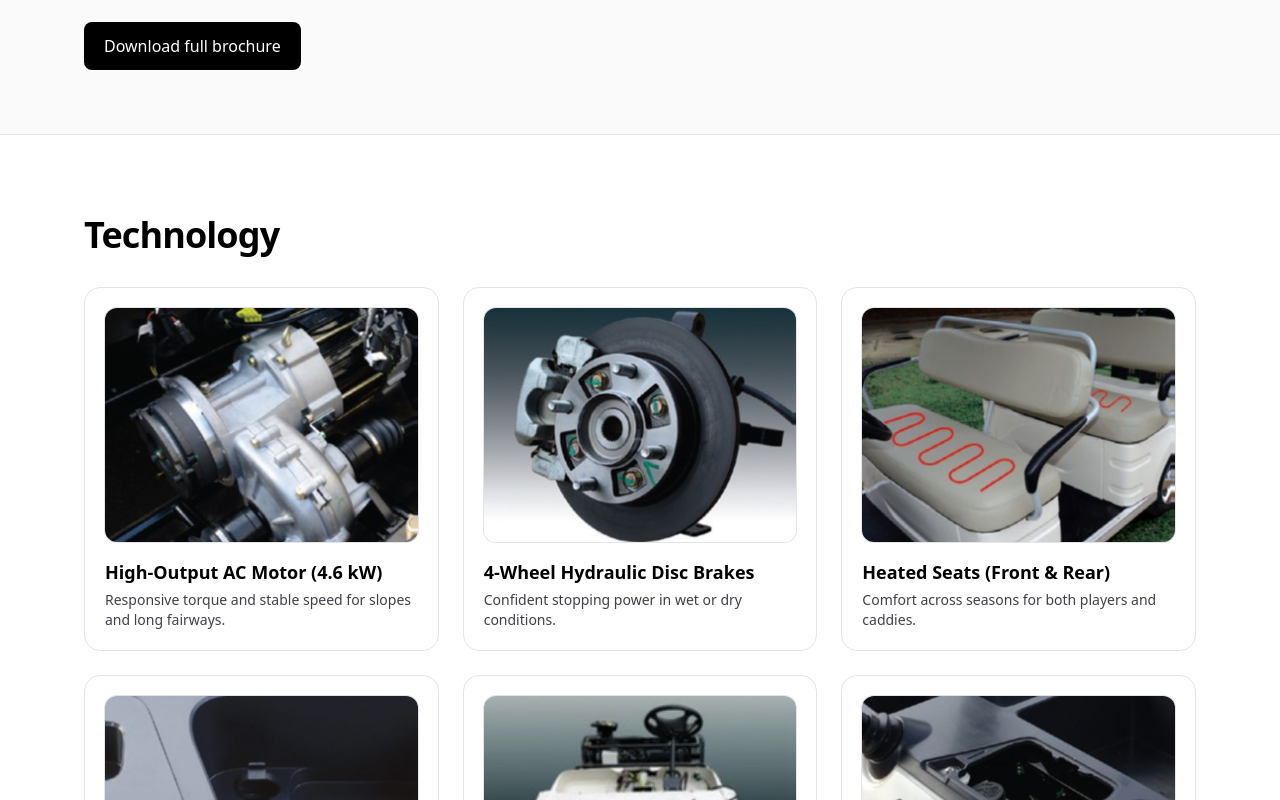
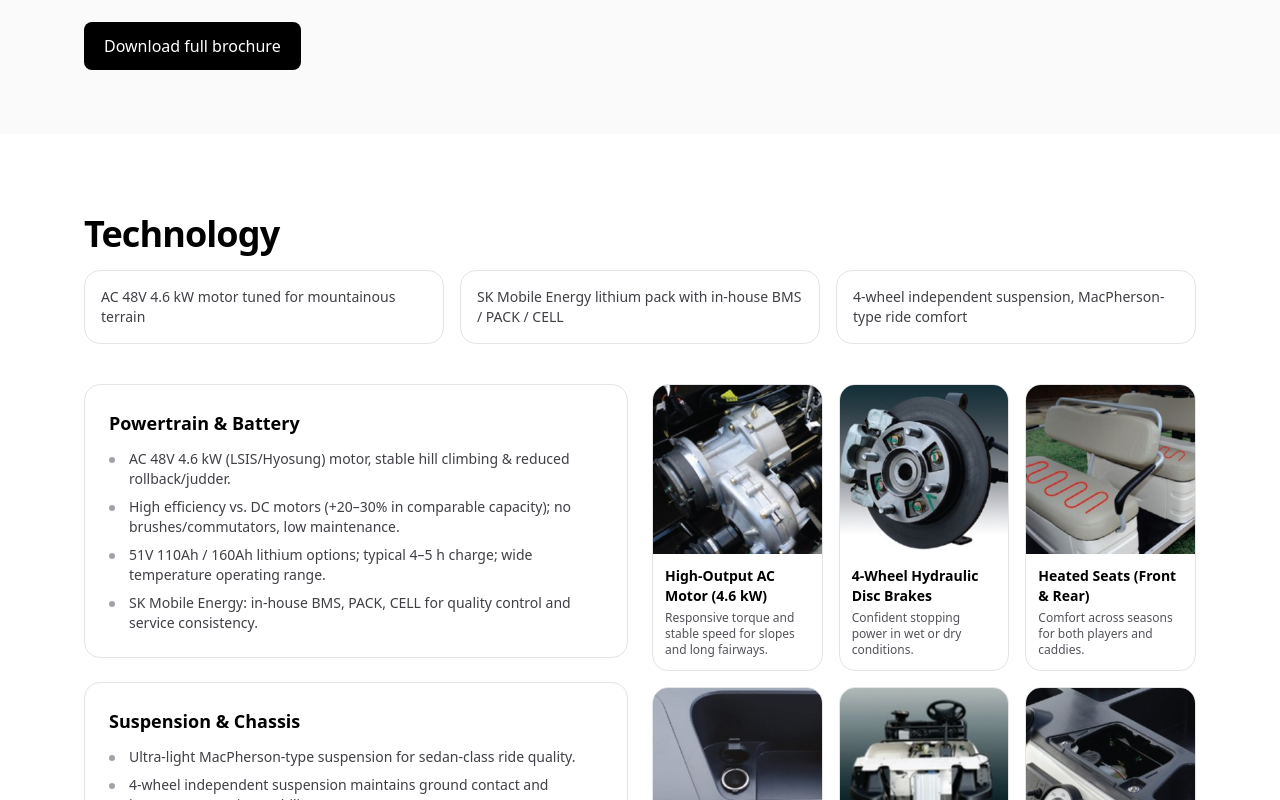
Before and after one commit to Aproglobal/apro-global-site, a React (Vite) app: page / in a window 1280 px wide. Shown: the part 3180-3980 px from the top of the page. Built offline with nearby package versions, Linux system fonts and the light colour scheme.

Commit message:
Update TechSection.tsx

```diff
--- a/src/components/TechSection.tsx
+++ b/src/components/TechSection.tsx
@@ -1,154 +1,246 @@
 // src/components/TechSection.tsx
-import React, { useEffect, useRef } from "react";
+import React, { useMemo, useState } from "react";
+import type { TechCopy } from "../data/technology";
+import { TECH_FEATURES, type TechItem } from "../data/tech_features";
 import { trackEvent } from "../services/analytics";
-import { TECH_FEATURES, type TechItem } from "../data/tech_features";
 
-/** App의 getTechCopy() 결과를 느슨하게 수용 */
-type TechCopyLike = {
-  title?: string;
-  subtitle?: string;
-  bullets?: string[];
-  [k: string]: unknown;
+type ViewMode = "gallery" | "list";
+
+export default function TechSection({ copy }: { copy: TechCopy }) {
+  // 이미지 목록 (필요하면 props로도 대체 가능하게 분리)
+  const items: TechItem[] = useMemo(() => TECH_FEATURES, []);
+
+  const [view, setView] = useState<ViewMode>("gallery");
+  const [active, setActive] = useState<TechItem | null>(null);
+
+  const onOpen = (it: TechItem) => {
+    setActive(it);
+    try {
+      trackEvent("tech:image_open", { key: it.key });
+    } catch {}
   };
 
-/** 내부 카드에서 쓰는 아이템 타입: key → id 매핑 */
-type FeatureItem = TechItem & { id: string };
-
-/** key를 id로 매핑(타입 오류 방지) */
-const FEATURES: FeatureItem[] = TECH_FEATURES.map((f) => ({ ...f, id: f.key }));
-
-export default function TechSection({ copy }: { copy?: TechCopyLike }) {
-  useEffect(() => {
-    trackEvent("technology_view");
-  }, []);
-
-  // hover 1회만 트래킹
-  const hoveredRef = useRef<Set<string>>(new Set());
-  const handleHoverOnce = (id: string) => {
-    const seen = hoveredRef.current;
-    if (!seen.has(id)) {
-      seen.add(id);
-      trackEvent("technology_item_hover", { id });
-    }
-  };
-
-  const TitleBlock = () => (
-    <header className="max-w-6xl mx-auto px-5">
-      <h2 className="text-3xl md:text-4xl font-extrabold tracking-tight">
-        {copy?.title ?? "Technology"}
-      </h2>
-      {copy?.subtitle && (
-        <p className="mt-2 text-zinc-700 dark:text-zinc-300">{copy.subtitle}</p>
-      )}
-      {Array.isArray(copy?.bullets) && copy!.bullets!.length > 0 ? (
-        <ul className="mt-3 list-disc pl-5 text-sm text-zinc-600 dark:text-zinc-400 space-y-1">
-          {copy!.bullets!.map((b, i) => (
-            <li key={i}>{b}</li>
-          ))}
-        </ul>
-      ) : null}
-    </header>
-  );
-
-  const Card = ({ item }: { item: FeatureItem }) => (
-    <article
-      role="region"
-      aria-labelledby={`tech-${item.id}-title`}
-      tabIndex={0}
-      onMouseEnter={() => handleHoverOnce(item.id)}
-      onFocus={() => handleHoverOnce(item.id)}
-      className="
-        group rounded-2xl border border-zinc-200 dark:border-zinc-800
-        bg-white dark:bg-zinc-950/90
-        overflow-hidden p-4 md:p-5
-        transition-all duration-200
-        hover:shadow-lg hover:-translate-y-0.5
-        focus:outline-none focus-visible:ring-2 focus-visible:ring-black/20 dark:focus-visible:ring-white/20
-      "
-    >
-      {/* 이미지: 작은 원본도 깔끔하게 보이도록 */}
-      <div
-        className="
-          relative rounded-xl overflow-hidden
-          ring-1 ring-zinc-200 dark:ring-zinc-800
-          aspect-[4/3]
-        "
-      >
-        <img
-          src={item.img}
-          alt={item.title}
-          loading="lazy"
-          decoding="async"
-          className="
-            h-full w-full object-cover
-            transition-transform duration-300
-            group-hover:scale-[1.02]
-          "
-        />
-        <div
-          className="
-            pointer-events-none absolute inset-0
-            bg-gradient-to-t from-black/10 to-transparent
-            dark:from-black/20
-            opacity-0 group-hover:opacity-100 transition-opacity
-          "
-        />
-      </div>
-
-      <h3 id={`tech-${item.id}-title`} className="mt-4 text-base md:text-lg font-semibold">
-        {item.title}
-      </h3>
-      {item.desc && (
-        <p className="mt-1 text-sm text-zinc-700 dark:text-zinc-300">{item.desc}</p>
-      )}
-    </article>
-  );
+  const onClose = () => setActive(null);
 
   return (
     <section
       id="technology"
-      className="py-20 bg-white text-black border-t border-zinc-200 dark:bg-black dark:text-white dark:border-zinc-800"
+      className="py-20 bg-white text-black dark:bg-black dark:text-white"
     >
-      <TitleBlock />
+      <div className="max-w-6xl mx-auto px-5">
+        {/* 헤딩 */}
+        <h2 className="text-3xl md:text-4xl font-extrabold tracking-tight">
+          Technology
+        </h2>
 
-      {/* 📱 Mobile: 아코디언 */}
-      <div className="mt-6 md:hidden max-w-6xl mx-auto px-5 space-y-3">
-        {FEATURES.map((f) => (
-          <details
-            key={f.id}
-            className="rounded-2xl border border-zinc-200 dark:border-zinc-800 bg-white dark:bg-zinc-950/90"
-            onToggle={(e) => {
-              if ((e.target as HTMLDetailsElement).open) handleHoverOnce(f.id);
-            }}
+        {/* 하이라이트 (텍스트) */}
+        {copy.highlights?.length ? (
+          <ul className="mt-4 grid md:grid-cols-3 gap-4">
+            {copy.highlights.map((h, i) => (
+              <li
+                key={i}
+                className="rounded-2xl border border-zinc-200 dark:border-zinc-800 p-4 text-sm text-zinc-700 dark:text-zinc-300 bg-white dark:bg-zinc-950"
               >
-            <summary className="cursor-pointer list-none p-4 font-semibold flex items-center gap-3">
+                {h}
+              </li>
+            ))}
+          </ul>
+        ) : null}
+
+        {/* 모바일 전환 토글 */}
+        <div className="mt-6 md:hidden flex items-center gap-2">
+          <button
+            type="button"
+            onClick={() => setView("gallery")}
+            className={`flex-1 rounded-full border px-4 py-2 text-sm ${
+              view === "gallery"
+                ? "bg-black text-white dark:bg-white dark:text-black border-black dark:border-white"
+                : "bg-white dark:bg-zinc-900 border-zinc-200 dark:border-zinc-800"
+            }`}
+          >
+            Photos
+          </button>
+          <button
+            type="button"
+            onClick={() => setView("list")}
+            className={`flex-1 rounded-full border px-4 py-2 text-sm ${
+              view === "list"
+                ? "bg-black text-white dark:bg-white dark:text-black border-black dark:border-white"
+                : "bg-white dark:bg-zinc-900 border-zinc-200 dark:border-zinc-800"
+            }`}
+          >
+            Specs
+          </button>
+        </div>
+
+        {/* 모바일: 갤러리 / 아코디언 전환 */}
+        <div className="md:hidden">
+          {view === "gallery" ? (
+            <ul className="mt-6 grid grid-cols-2 gap-4">
+              {items.map((f) => (
+                <li
+                  key={f.key}
+                  className="rounded-2xl overflow-hidden border border-zinc-200 dark:border-zinc-800 bg-white dark:bg-zinc-950"
+                >
+                  <button
+                    type="button"
+                    onClick={() => onOpen(f)}
+                    className="block w-full text-left"
+                    aria-label={`Open ${f.title} image`}
+                  >
+                    <div className="aspect-square overflow-hidden bg-zinc-50 dark:bg-zinc-900">
                       <img
                         src={f.img}
                         alt={f.title}
                         loading="lazy"
-                decoding="async"
-                className="h-14 w-14 object-cover rounded-lg ring-1 ring-zinc-200 dark:ring-zinc-800"
+                        width={300}
+                        height={300}
+                        className="h-full w-full object-cover"
                       />
-              <span className="flex-1">{f.title}</span>
-              <span className="text-zinc-500">▾</span>
+                    </div>
+                    <div className="p-3">
+                      <h3 className="text-sm font-semibold">{f.title}</h3>
+                      {f.desc && (
+                        <p className="mt-1 text-xs text-zinc-600 dark:text-zinc-400">
+                          {f.desc}
+                        </p>
+                      )}
+                    </div>
+                  </button>
+                </li>
+              ))}
+            </ul>
+          ) : (
+            <div className="mt-6 space-y-3">
+              {copy.sections.map((sec) => (
+                <details
+                  key={sec.id}
+                  className="rounded-2xl border border-zinc-200 dark:border-zinc-800 bg-white dark:bg-zinc-950/90"
+                >
+                  <summary className="cursor-pointer list-none p-4 font-semibold flex items-center justify-between">
+                    {sec.title}
+                    <span>▾</span>
                   </summary>
-            {f.desc && (
-              <div className="px-4 pb-4 -mt-2">
-                <p className="text-sm text-zinc-700 dark:text-zinc-300">{f.desc}</p>
+                  <div className="p-4 pt-0">
+                    <ul className="space-y-2 text-sm text-zinc-700 dark:text-zinc-300">
+                      {sec.bullets.map((b, i) => (
+                        <li key={i} className="pl-4 relative">
+                          <span className="absolute left-0 top-2 h-1.5 w-1.5 rounded-full bg-zinc-400" />
+                          <span className="block translate-x-1">{b}</span>
+                        </li>
+                      ))}
+                    </ul>
                   </div>
-            )}
                 </details>
               ))}
             </div>
+          )}
+        </div>
 
-      {/* 💻 Desktop: 카드 그리드 */}
-      <div className="hidden md:block max-w-6xl mx-auto px-5">
-        <div className="mt-8 grid md:grid-cols-2 lg:grid-cols-3 gap-6">
-          {FEATURES.map((f) => (
-            <Card key={f.id} item={f} />
+        {/* 데스크톱: 좌(카드 리스트) + 우(이미지 갤러리) */}
+        <div className="mt-10 hidden md:grid md:grid-cols-2 gap-6">
+          {/* 좌측: 텍스트 카드 */}
+          <div className="space-y-6">
+            {copy.sections.map((sec) => (
+              <article
+                key={sec.id}
+                className="rounded-2xl border border-zinc-200 dark:border-zinc-800 p-6 bg-white dark:bg-zinc-950/90 transition-all duration-200 hover:-translate-y-0.5 hover:shadow-lg hover:border-black/15 dark:hover:border-white/20"
+              >
+                <h3 className="text-lg font-semibold">{sec.title}</h3>
+                <ul className="mt-3 space-y-2 text-sm text-zinc-700 dark:text-zinc-300">
+                  {sec.bullets.map((b, i) => (
+                    <li key={i} className="pl-4 relative">
+                      <span className="absolute left-0 top-2 h-1.5 w-1.5 rounded-full bg-zinc-400" />
+                      <span className="block translate-x-1">{b}</span>
+                    </li>
+                  ))}
+                </ul>
+              </article>
             ))}
           </div>
+
+          {/* 우측: 이미지 갤러리 */}
+          <ul className="grid grid-cols-2 lg:grid-cols-3 gap-4 content-start">
+            {items.map((f) => (
+              <li
+                key={f.key}
+                className="rounded-2xl overflow-hidden border border-zinc-200 dark:border-zinc-800 bg-white dark:bg-zinc-950"
+              >
+                <button
+                  type="button"
+                  onClick={() => onOpen(f)}
+                  className="block w-full text-left"
+                  aria-label={`Open ${f.title} image`}
+                >
+                  <div className="aspect-square overflow-hidden bg-zinc-50 dark:bg-zinc-900">
+                    <img
+                      src={f.img}
+                      alt={f.title}
+                      loading="lazy"
+                      width={300}
+                      height={300}
+                      className="h-full w-full object-cover"
+                    />
                   </div>
+                  <div className="p-3">
+                    <h3 className="text-sm font-semibold">{f.title}</h3>
+                    {f.desc && (
+                      <p className="mt-1 text-xs text-zinc-600 dark:text-zinc-400">
+                        {f.desc}
+                      </p>
+                    )}
+                  </div>
+                </button>
+              </li>
+            ))}
+          </ul>
+        </div>
+
+        {/* 각주 */}
+        {copy.footnote ? (
+          <p className="mt-8 text-xs text-zinc-500 dark:text-zinc-400">
+            {copy.footnote}
+          </p>
+        ) : null}
+      </div>
+
+      {/* 매우 심플한 라이트박스(이미지 확대) */}
+      {active && (
+        <div
+          role="dialog"
+          aria-modal="true"
+          className="fixed inset-0 z-50 flex items-center justify-center bg-black/70 p-4"
+          onClick={onClose}
+        >
+          <div
+            className="max-w-3xl w-full"
+            onClick={(e) => e.stopPropagation()}
+          >
+            <div className="overflow-hidden rounded-2xl bg-black">
+              <img
+                src={active.img}
+                alt={active.title}
+                className="w-full h-auto"
+              />
+            </div>
+            <div className="mt-3 flex items-start justify-between gap-4">
+              <div>
+                <h4 className="text-base font-semibold">{active.title}</h4>
+                {active.desc && (
+                  <p className="text-sm text-zinc-300 mt-1">{active.desc}</p>
+                )}
+              </div>
+              <button
+                type="button"
+                onClick={onClose}
+                className="rounded-full border border-white/30 px-3 py-1 text-sm"
+              >
+                Close
+              </button>
+            </div>
+          </div>
+        </div>
+      )}
     </section>
   );
 }
```
Lines whose indentation alone changed are shown as unchanged.
